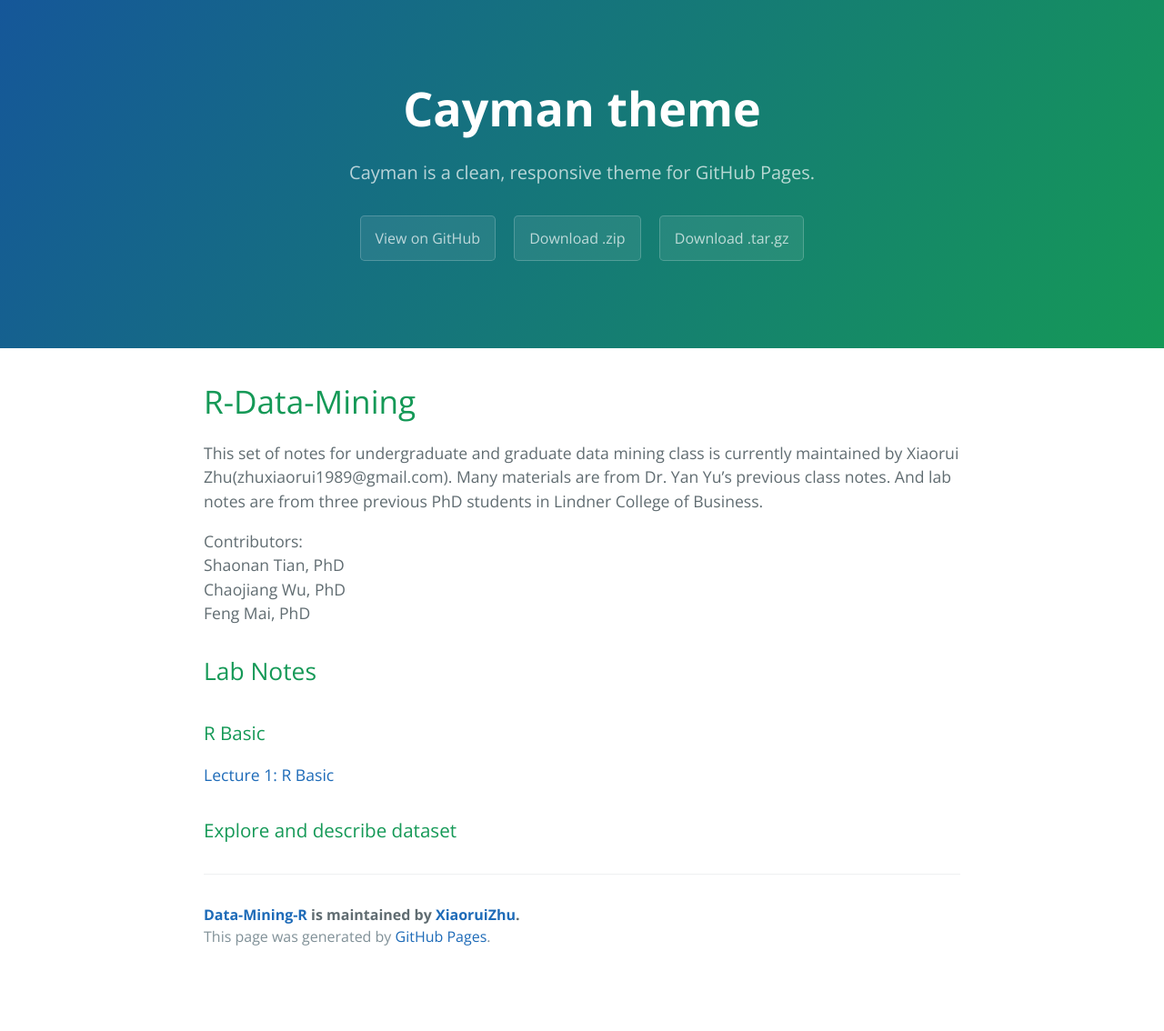
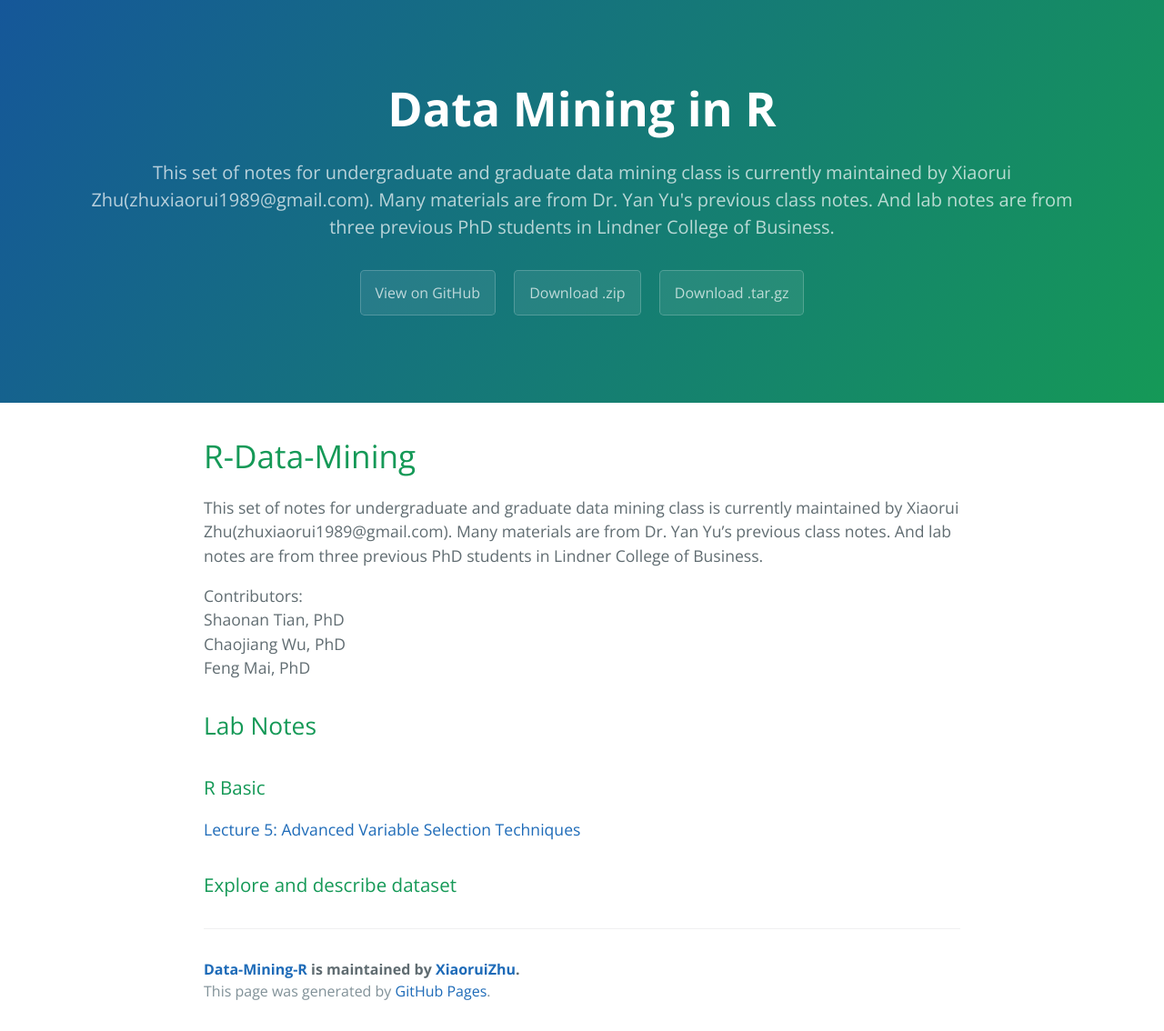
Before and after one commit to XiaoruiZhu/Data-Mining-R, a Jekyll site: the page built from docs/index.md, in a window 1280 px wide. Shown: the whole page at 91% size. Built offline with Jekyll 4.4.1, drawn with Linux system fonts in a browser that asks for light colours; our own code applies the rules of GitHub Pages for plain Markdown files; Markdown is read by kramdown in place of the engine named in the settings; before the commit the page ends 1074 px from its top, so only the background shows below that.

Commit message:
try link to VS.html file

```diff
--- a/docs/_config.yml
+++ b/docs/_config.yml
@@ -1,5 +1,5 @@
-title: Cayman theme
-description: Cayman is a clean, responsive theme for GitHub Pages.
+title: Data Mining in R
+description: This set of notes for undergraduate and graduate data mining class is currently maintained by Xiaorui Zhu(zhuxiaorui1989@gmail.com). Many materials are from Dr. Yan Yu's previous class notes. And lab notes are from three previous PhD students in Lindner College of Business.
 show_downloads: true
 google_analytics:
 theme: jekyll-theme-cayman
--- a/docs/index.md
+++ b/docs/index.md
@@ -11,6 +11,6 @@
 
 ### R Basic
 
-[Lecture 1: R Basic](R_Basic)
+[Lecture 5: Advanced Variable Selection Techniques](VS.html)
 
 ### Explore and describe dataset
```
